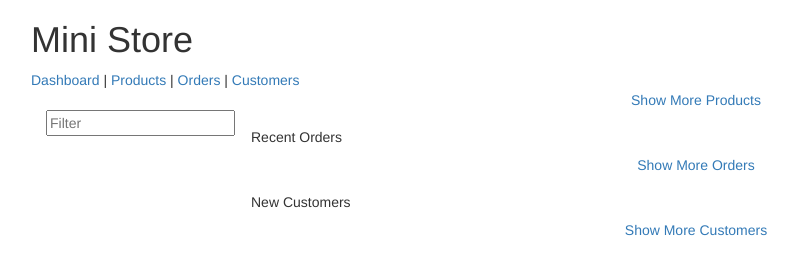
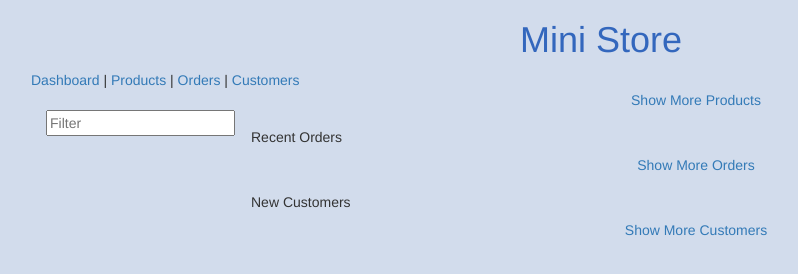
Before and after one commit to filzamazahir/ministore_mean, a website: page client/index.html in a window 1280 px wide. Shown: the whole page, without its empty margins (39-837 px from the left). Drawn offline with nearby package versions, Linux system fonts and the light colour scheme; some packages are replaced by stand-ins of ours; no server answers; a script that the page names is missing.

Commit message:
updated styling

```diff
--- a/client/index.html
+++ b/client/index.html
@@ -23,7 +23,7 @@
     </head>
     <body>
         <div class="container">
-            <h1>Mini Store</h1>
+            <h1 class="text-center">Mini Store</h1>
 
             <a href='#dashboard'>Dashboard</a> | <a href='#/products'>Products</a> | <a href='#/orders'>Orders</a> | <a href='#/customers'>Customers</a>
 
--- a/client/static/css/styles.css
+++ b/client/static/css/styles.css
@@ -1,7 +1,14 @@
+body {
+    background-color: #d2dcec;
+}
+
+
 .box {
-    border: 1px solid black;
+
     margin: 5px;
     padding: 5px;
+    background-color: #bccbe5;
+    border-radius: 5px;
 }
 
 img {
@@ -14,3 +21,7 @@ img {
     font-size: 10px;
     margin-bottom: 5px;
 }
+
+h1 {
+    color: #3367bd;
+}
```
